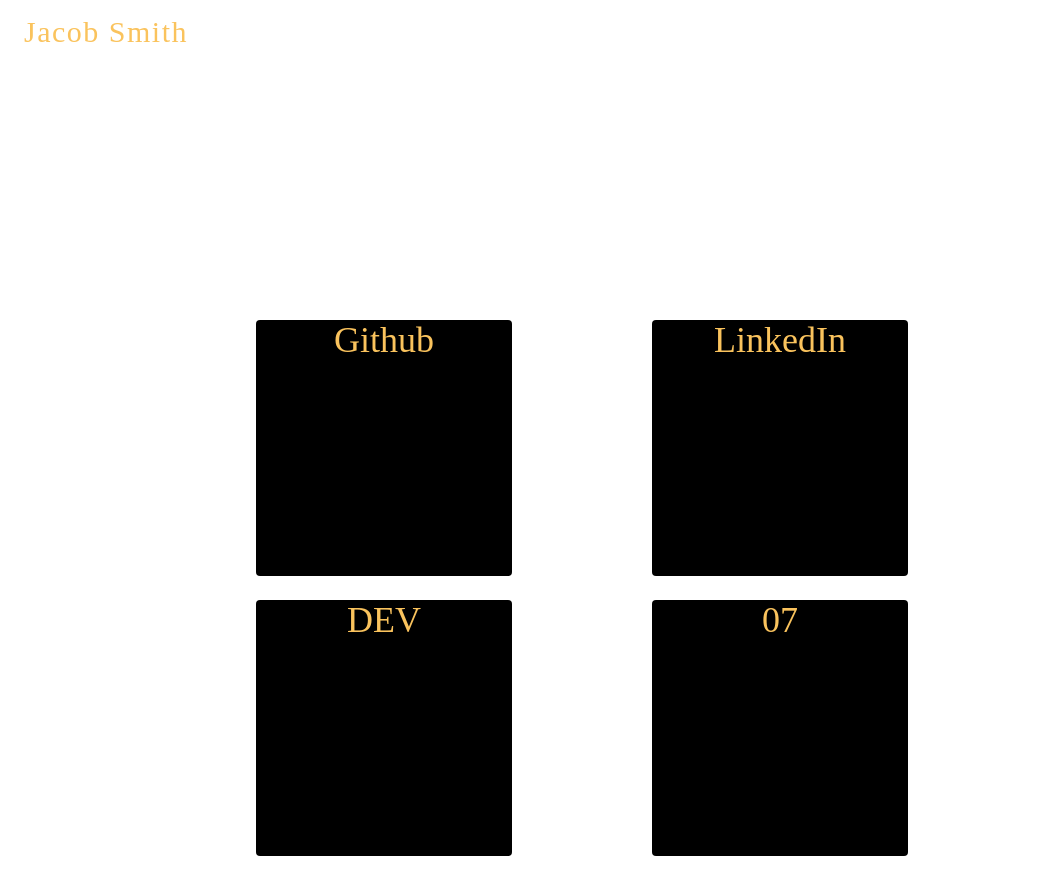
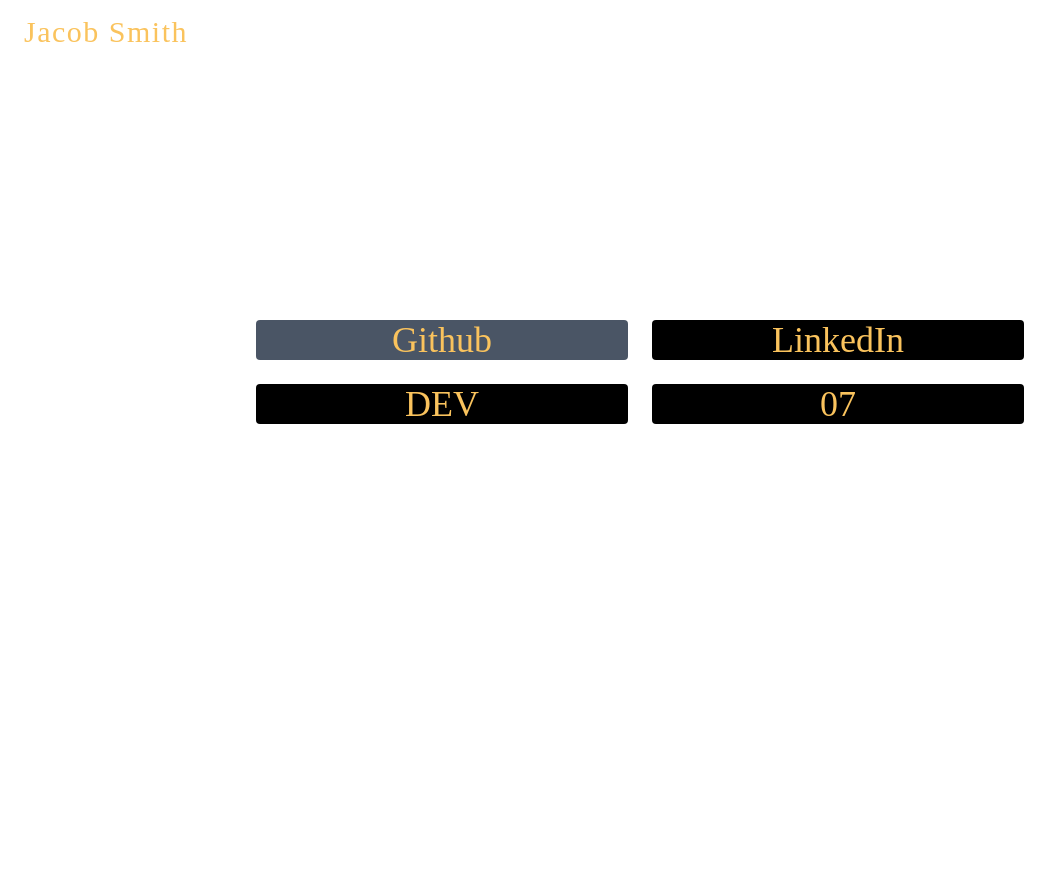
Before and after one commit to jacobsmith95/Personal-Website, a Next.js app in the folder personal-website/: page /contact in a window 1280 px wide. Shown: the top 894 px of the page, without its empty margins (0-1063 px from the left). After the commit the page ends 800 px from the top, so only its background shows below. Built offline with nearby package versions, Linux system fonts and the light colour scheme; a web font is replaced by a local one.

Commit message:
removed link sizing

```diff
--- a/personal-website/src/app/contact/page.tsx
+++ b/personal-website/src/app/contact/page.tsx
@@ -2,10 +2,10 @@
   return (
     <div className="font-[Savate]">
         <div className="grid grid-cols-2 gap-6 m-64 text-center text-4xl justify-center">
-            <a target="_blank" href="https://github.com/jacobsmith95" className="size-64 bg-black rounded" rel="noopener noreferrer">Github</a>
-            <a target="_blank" href="https://www.linkedin.com/in/jacob-smith-53233279" className="size-64 bg-black rounded" rel="noopener noreferrer">LinkedIn</a>
-            <a target="_blank" href="https://dev.to/jacobsmith95" className="size-64 bg-black rounded" rel="noopener noreferrer">DEV</a>
-            <div className="size-64 bg-black rounded">07</div>
+            <a target="_blank" href="https://github.com/jacobsmith95" className=" bg-gray-600 rounded" rel="noopener noreferrer">Github</a>
+            <a target="_blank" href="https://www.linkedin.com/in/jacob-smith-53233279" className=" bg-black rounded" rel="noopener noreferrer">LinkedIn</a>
+            <a target="_blank" href="https://dev.to/jacobsmith95" className=" bg-black rounded" rel="noopener noreferrer">DEV</a>
+            <div className=" bg-black rounded">07</div>
         </div>
     </div>
   );
```
